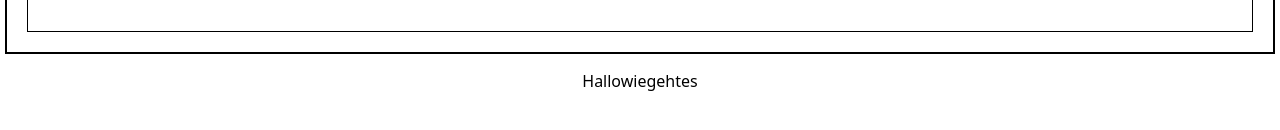
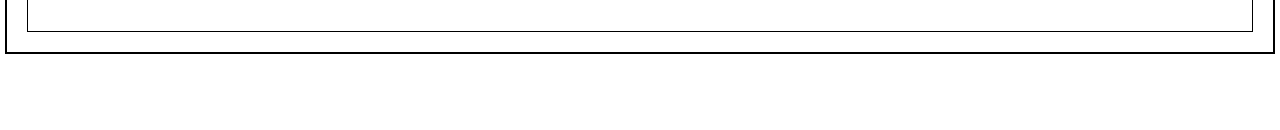
Before and after one commit to Xristof23/calculators, a React (Create React App) app: page / in a window 1280 px wide. Shown: the part 562-692 px from the top of the page. Built offline with nearby package versions, Linux system fonts and the light colour scheme.

Commit message:
minimal cleanup

```diff
--- a/src/App.js
+++ b/src/App.js
@@ -27,7 +27,7 @@ export default function App() {
           <p className="inputs" data-js="product-result"></p>
         </div>
       </div>
-      <StringToWords />
+      {/* <StringToWords /> */}
     </main>
   );
 }
--- a/src/index.js
+++ b/src/index.js
@@ -136,7 +136,7 @@ console.log(getPlaces(234));
 function writingDivision(a, b) {
   const aDecimalPlaces = Number(getFractionString(a).length);
   const bDecimalPlaces = Number(getFractionString(b).length);
-  return "So net";
+  return "So net (divison unfinished)";
 }
 console.log(writingDivision("488.6", "8"));
 //Input handling
```
